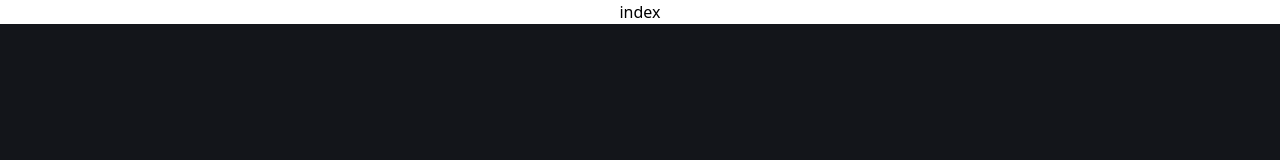
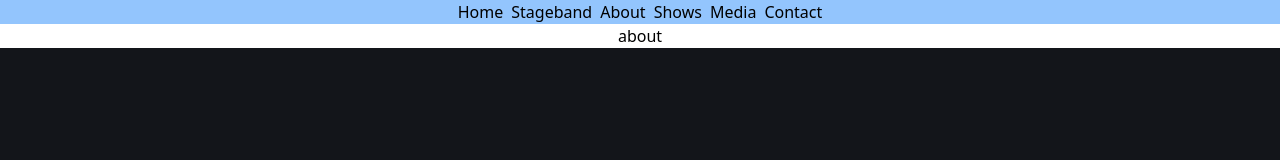
Before and after one commit to mewdev/purple-is-the-color, an Astro site: page /about in a window 1280 px wide. Built offline with nearby package versions, Linux system fonts and the light colour scheme; Astro itself is replaced by a stand-in of ours.

Commit message:
navbar component, pages

```diff
--- /dev/null
+++ b/src/components/Navbar.astro
@@ -0,0 +1,15 @@
+---
+const links = [
+    { name: 'Home', href: '/' },
+    { name: 'Stageband', href: '/stageband' },
+    { name: 'About', href: '/about' },
+    { name: 'Shows', href: '/shows' },
+    { name: 'Media', href: '/media' },
+    { name: 'Contact', href: '/contact' },
+]
+---
+<nav class="bg-blue-300">
+    <ul class="flex gap-2 justify-center">
+        {links.map(link => <li><a href={link.href}>{link.name}</a></li>)}
+    </ul>
+</nav>
--- a/src/layouts/Layout.astro
+++ b/src/layouts/Layout.astro
@@ -1,4 +1,5 @@
 ---
+import Navbar from '../components/Navbar.astro';
 interface Props {
 	title: string;
 }
@@ -17,6 +18,7 @@ const { title } = Astro.props;
 		<title>{title}</title>
 	</head>
 	<body>
+		<Navbar />
 		<slot />
 	</body>
 </html>
--- a/src/pages/about.astro
+++ b/src/pages/about.astro
@@ -4,6 +4,6 @@ import Layout from '../layouts/Layout.astro';
 
 <Layout title="about">
 	<main>
-		<div class="bg-white flex justify-center">index</div>
+		<div class="bg-white flex justify-center">about</div>
 	</main>
 </Layout>
--- a/src/pages/contact.astro
+++ b/src/pages/contact.astro
@@ -4,6 +4,6 @@ import Layout from '../layouts/Layout.astro';
 
 <Layout title="contact">
 	<main>
-		<div class="bg-white flex justify-center">index</div>
+		<div class="bg-white flex justify-center">contact</div>
 	</main>
 </Layout>
--- a/src/pages/media.astro
+++ b/src/pages/media.astro
@@ -4,6 +4,6 @@ import Layout from '../layouts/Layout.astro';
 
 <Layout title="media">
 	<main>
-		<div class="bg-white flex justify-center">index</div>
+		<div class="bg-white flex justify-center">media</div>
 	</main>
 </Layout>
--- a/src/pages/press.astro
+++ b/src/pages/press.astro
@@ -4,6 +4,6 @@ import Layout from '../layouts/Layout.astro';
 
 <Layout title="press">
 	<main>
-		<div class="bg-white flex justify-center">index</div>
+		<div class="bg-white flex justify-center">press</div>
 	</main>
 </Layout>
--- a/src/pages/shows.astro
+++ b/src/pages/shows.astro
@@ -4,6 +4,6 @@ import Layout from '../layouts/Layout.astro';
 
 <Layout title="shows">
 	<main>
-		<div class="bg-white flex justify-center">index</div>
+		<div class="bg-white flex justify-center">shows</div>
 	</main>
 </Layout>
--- /dev/null
+++ b/src/pages/stageband.astro
@@ -0,0 +1,9 @@
+---
+import Layout from '../layouts/Layout.astro';
+---
+
+<Layout title="index">
+	<main>
+		<div class="bg-white flex justify-center">stageband</div>
+	</main>
+</Layout>
```
